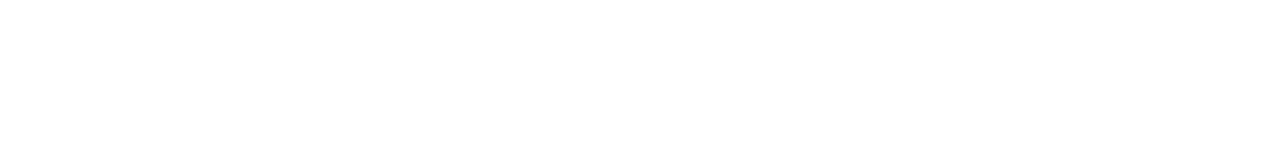
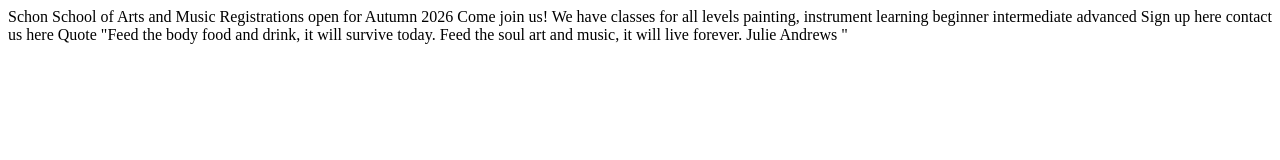
Before and after one commit to bidemim/landing_page, a plain HTML site: page index.html in a window 1280 px wide. Drawn offline with Linux system fonts and the light colour scheme.

Commit message:
add page content

```diff
--- a/index.html
+++ b/index.html
@@ -6,6 +6,22 @@
     <title>My business</title>
 </head>
 <body>
+    <div class="container">
+        Schon School of Arts and Music
+        Registrations open for Autumn 2026
+        Come join us!
+        We have classes for all levels
+        painting, instrument learning
+        beginner
+        intermediate
+        advanced
+        Sign up here
+        contact us here
+        Quote "Feed the body food and drink, it will survive today. Feed the soul art and music, it will live forever.
+Julie Andrews "
+    </div>
+
+
 
 </body>
 </html>
```
